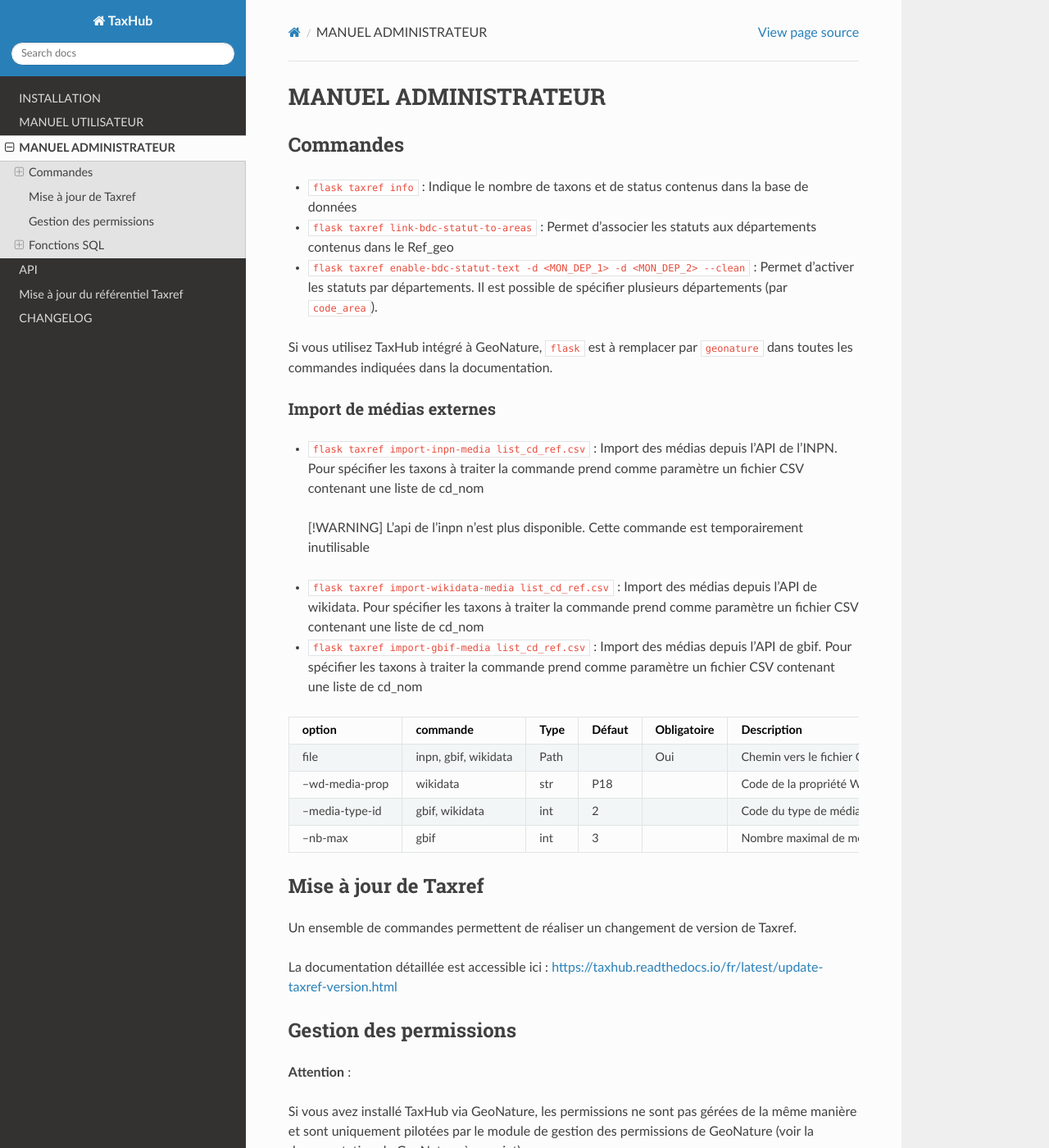
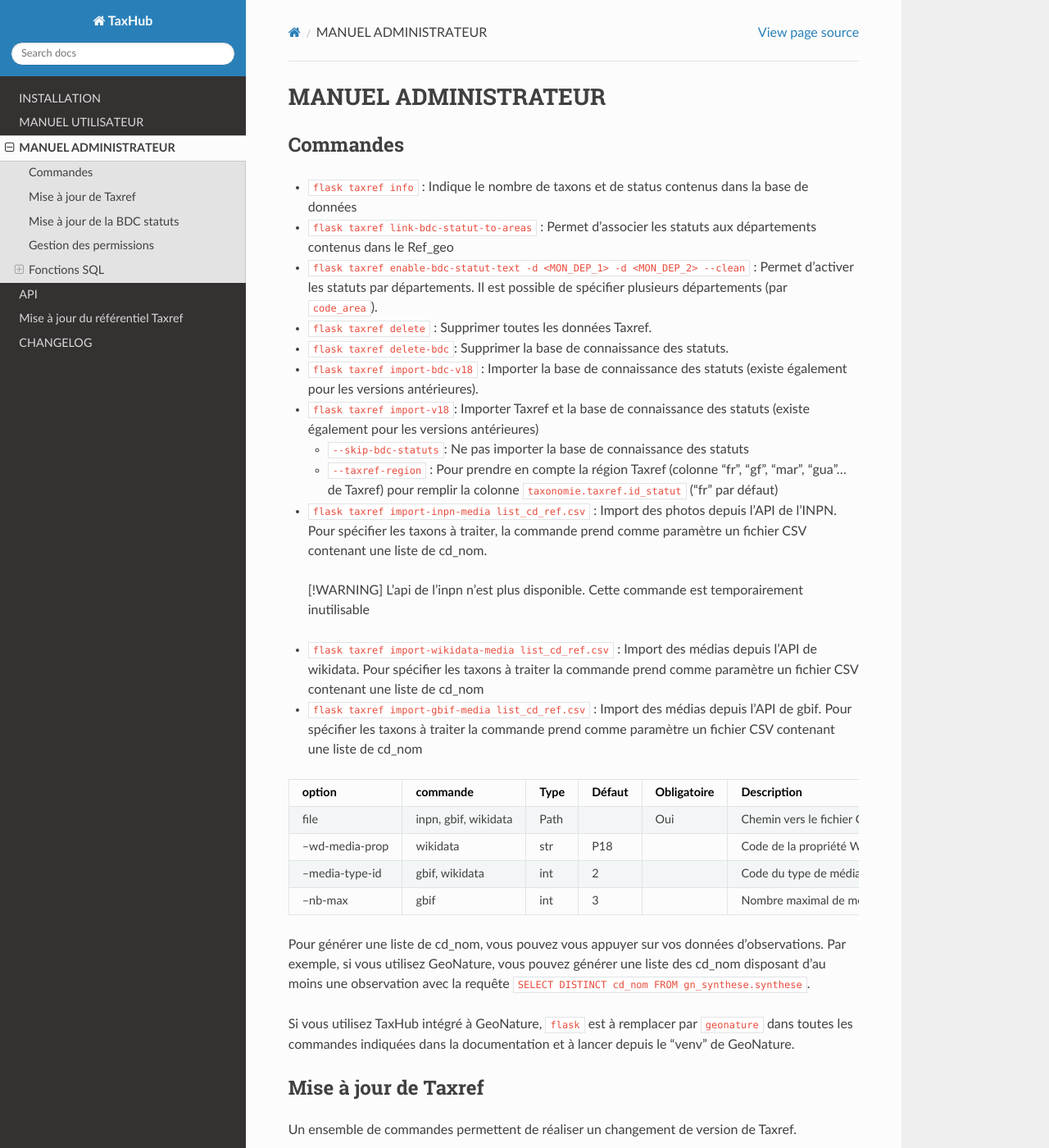
Before and after one commit to PnX-SI/TaxHub, a Sphinx documentation site: the page built from docs/manuel-administrateur.md, in a window 1280 px wide and 1400 px high. Shown: the whole window at 82% size. Built offline with Sphinx 7.4.7 and the Read the Docs theme 3.1.0, drawn with Linux system fonts in a browser that asks for light colours; some of the changed text lies outside the part shown.

````diff
--- a/docs/manuel-administrateur.md
+++ b/docs/manuel-administrateur.md
@@ -9,15 +9,15 @@
 -   `flask taxref enable-bdc-statut-text -d <MON_DEP_1> -d <MON_DEP_2> --clean`
     : Permet d'activer les statuts par départements. Il est possible de
     spécifier plusieurs départements (par `code_area`).
-
-Si vous utilisez TaxHub intégré à GeoNature, `flask` est à remplacer par `geonature` dans toutes les commandes indiquées dans la documentation.
-
-### Import de médias externes
-
-
--   `flask taxref import-inpn-media list_cd_ref.csv` : Import des médias depuis l'API de l'INPN.
-    Pour spécifier les taxons à traiter la commande prend comme paramètre
-    un fichier CSV contenant une liste de cd_nom
+-   `flask taxref delete` : Supprimer toutes les données Taxref.
+-   `flask taxref delete-bdc`: Supprimer la base de connaissance des statuts.
+-   `flask taxref import-bdc-v18` : Importer la base de connaissance des statuts (existe également pour les versions antérieures).
+-   `flask taxref import-v18`: Importer Taxref et la base de connaissance des statuts (existe également pour les versions antérieures)
+    - `--skip-bdc-statuts`: Ne pas importer la base de connaissance des statuts
+    - `--taxref-region` : Pour prendre en compte la région Taxref (colonne "fr", "gf", "mar", "gua"... de Taxref) pour remplir la colonne `taxonomie.taxref.id_statut` ("fr" par défaut)
+-   `flask taxref import-inpn-media list_cd_ref.csv` : Import des photos depuis l'API de l'INPN.
+    Pour spécifier les taxons à traiter, la commande prend comme paramètre
+    un fichier CSV contenant une liste de cd_nom.
 
 > [!WARNING]
 > L'api de l'inpn n'est plus disponible. Cette commande est temporairement inutilisable
@@ -39,6 +39,9 @@ Si vous utilisez TaxHub intégré à GeoNature, `flask` est à remplacer par `ge
 |--media-type-id     |gbif, wikidata |int |2     |           |Code du type de média dans TaxHub : - 2 : image - 5 : audio                                         |
 |--nb-max            |gbif           |int |3     |           |Nombre maximal de média importé (sur 20 images récupérés)                                           |
 
+Pour générer une liste de cd_nom, vous pouvez vous appuyer sur vos données d'observations. Par exemple, si vous utilisez GeoNature, vous pouvez générer une liste des cd_nom disposant d'au moins une observation avec la requête `SELECT DISTINCT cd_nom FROM gn_synthese.synthese`.
+
+Si vous utilisez TaxHub intégré à GeoNature, `flask` est à remplacer par `geonature` dans toutes les commandes indiquées dans la documentation et à lancer depuis le "venv" de GeoNature.
 
 ## Mise à jour de Taxref
 
@@ -47,6 +50,19 @@ de Taxref.
 
 La documentation détaillée est accessible ici :
 <https://taxhub.readthedocs.io/fr/latest/update-taxref-version.html>
+
+## Mise à jour de la BDC statuts
+
+Les nouvelles versions de la base de connaissance des statuts sont fournies et mises à jour en même temps que chaque mise à jour de Taxref. Mais en cas de version intermédiaire de la BDC statuts, il est possible de la mettre à jour en procédant de la façon suivante :
+
+```sh
+# Suppression des données de la BDC statuts
+flask taxref delete-bdc
+# Import de la nouvelle version
+flask taxref import-bdc-v18
+# Optionnel : activation/désactivation des textes en fonction du contexte géographique
+flask taxref enable-bdc-statut-text -d <MON_DEP_1> -d <MON_DEP_2> --clean
+```
 
 ## Gestion des permissions
 
````
Also changed, not shown: 1 other file.
